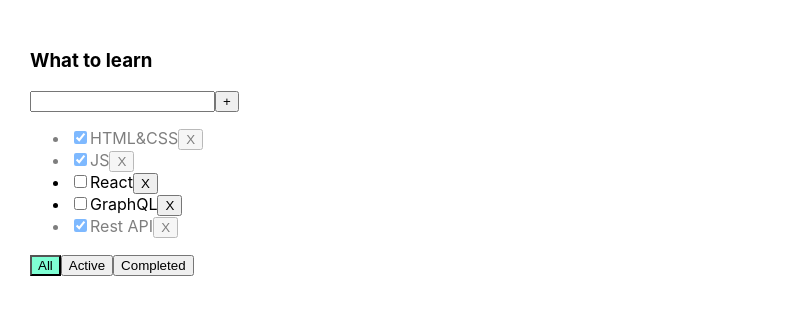
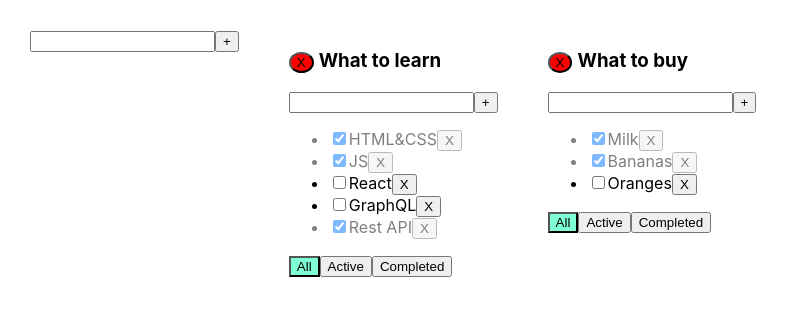
Before and after one commit to lenkaborshch/ToDoList, a React (Create React App) app: page / in a window 1280 px wide. Shown: the top 316 px of the page, without its empty margins (0-789 px from the left). Built offline with nearby package versions, Linux system fonts and the light colour scheme.

Commit message:
Opportunity add and remove Todolists, create EditableSpan (for editing span) and AddItemForm components

```diff
--- a/package.json
+++ b/package.json
@@ -2,6 +2,7 @@
   "name": "it-incubator-todolist-ts",
   "version": "0.1.0",
   "private": true,
+  "homepage": "https://lenkaborshch.github.io/ToDoList",
   "dependencies": {
     "@testing-library/jest-dom": "^4.2.4",
     "@testing-library/react": "^9.3.2",
@@ -11,6 +12,7 @@
     "@types/react": "^16.9.0",
     "@types/react-dom": "^16.9.0",
     "@types/uuid": "^8.3.0",
+    "gh-pages": "^3.1.0",
     "react": "^16.13.1",
     "react-dom": "^16.13.1",
     "react-scripts": "3.4.1",
@@ -21,7 +23,9 @@
     "start": "react-scripts start",
     "build": "react-scripts build",
     "test": "react-scripts test",
-    "eject": "react-scripts eject"
+    "eject": "react-scripts eject",
+    "predeploy": "npm run build",
+    "deploy": "gh-pages -d build"
   },
   "eslintConfig": {
     "extends": "react-app"
--- /dev/null
+++ b/src/AddItemForm.tsx
@@ -0,0 +1,44 @@
+import React, {ChangeEvent, KeyboardEvent, useState} from 'react'
+
+type AddItemFormPropsType = {
+    addItem: (title: string) => void
+}
+
+export function AddItemForm(props: AddItemFormPropsType) {
+
+    let [title, setTitle] = useState<string>('');
+    let [error, setError] = useState<string | null>(null);
+
+    const onAddTaskClick = () => {
+        if (title.trim()) {
+            props.addItem(title.trim())
+            setTitle('')
+        } else {
+            setError('Title is required!')
+        }
+    }
+
+    const onChangeHandler = (e: ChangeEvent<HTMLInputElement>) => {
+        setError(null)
+        setTitle(e.currentTarget.value)
+        /*console.log(title);*/
+    }
+
+    const onKeyPressHandler = (e: KeyboardEvent<HTMLInputElement>) => {
+        if (e.key === 'Enter') {
+            onAddTaskClick()
+        }
+    }
+
+    return (
+        <div>
+            <input value={title}
+                   onChange={onChangeHandler}
+                   onKeyPress={onKeyPressHandler}
+                   className={error ? 'error' : ''}
+            />
+            <button onClick={onAddTaskClick}>+</button>
+            {error && <div className='error-message'>{error}</div>}
+        </div>
+    )
+}
--- a/src/App.tsx
+++ b/src/App.tsx
@@ -1,8 +1,8 @@
-import React, {useState} from 'react';
-import './App.css';
-import TodoList from './TodoList';
-import {setInterval} from 'timers';
-import {v1} from 'uuid';
+import React, {useState} from 'react'
+import './App.css'
+import {TodoList} from './TodoList'
+import {v1} from 'uuid'
+import {AddItemForm} from './AddItemForm'
 
 export type TaskType = {
     id: string
@@ -10,69 +10,128 @@
     isDone: boolean
 }
 
-export type filterValuesType = 'all' | 'active' | 'completed';
+export type filterValuesType = 'all' | 'active' | 'completed'
 
+export type TodoListType = {
+    id: string
+    title: string
+    filter: filterValuesType
+}
+
+export type TasksStateType = {
+    [key: string]: Array<TaskType>
+}
 
 function App() {
-    let [tasks, setTasks] = useState<Array<TaskType>>([
-        {id: v1(), title: 'HTML&CSS', isDone: true},
-        {id: v1(), title: 'JS', isDone: true},
-        {id: v1(), title: 'React', isDone: false},
-        {id: v1(), title: 'GraphQL', isDone: false},
-        {id: v1(), title: 'Rest API', isDone: true},
+    const todoListId1 = v1()
+    const todoListId2 = v1()
+
+    let [todoLists, setTodoLists] = useState<Array<TodoListType>>([
+        {id: todoListId1, title: 'What to learn', filter: 'all'},
+        {id: todoListId2, title: 'What to buy', filter: 'all'}
     ])
 
+    let [tasks, setTasks] = useState<TasksStateType>({
+        [todoListId1]: [
+            {id: v1(), title: 'HTML&CSS', isDone: true},
+            {id: v1(), title: 'JS', isDone: true},
+            {id: v1(), title: 'React', isDone: false},
+            {id: v1(), title: 'GraphQL', isDone: false},
+            {id: v1(), title: 'Rest API', isDone: true}
+        ],
+        [todoListId2]: [
+            {id: v1(), title: 'Milk', isDone: true},
+            {id: v1(), title: 'Bananas', isDone: true},
+            {id: v1(), title: 'Oranges', isDone: false}
+        ]
+    })
 
-    let [filter, setFilter] = useState<filterValuesType>('all');
-
-    const addTask = (title: string) => {
-        let newTask: TaskType = {id: v1(), title: title, isDone: false};
-        setTasks([newTask, ...tasks]);
+    const addTask = (title: string, todoListId: string) => {
+        let todoListTasks = tasks[todoListId]
+        let newTask: TaskType = {id: v1(), title: title, isDone: false}
+        tasks[todoListId] = [newTask, ...todoListTasks]
+        setTasks({...tasks})
     }
 
-    const removeTask = (taskId: string) => {
-        setTasks(tasks.filter(task => task.id !== taskId));
+    const removeTask = (taskId: string, todoListId: string) => {
+        let todoListTasks = tasks[todoListId]
+        tasks[todoListId] = todoListTasks.filter(task => task.id !== taskId)
+        setTasks({...tasks})
     }
 
-    const changeFilter = (value: filterValuesType) => {
-        setFilter(value);
-    }
-
-    const changeStatus = (taskId: string, isDone: boolean) => {
-        let task = tasks.find(t => t.id === taskId);
+    const changeTaskStatus = (taskId: string, isDone: boolean, todoListId: string) => {
+        let todoListTasks = tasks[todoListId]
+        let task = todoListTasks.find(t => t.id === taskId);
         if (task) {
             task.isDone = isDone;
-            setTasks([...tasks]);
+            setTasks({...tasks});
         }
     }
 
-    let tasksForToDoList = tasks;
-    if (filter === 'active') {
-        tasksForToDoList = tasks.filter(task => !task.isDone)
+    const changeFilter = (value: filterValuesType, todoListId: string) => {
+        let todoList = todoLists.find(tl => tl.id === todoListId);
+        if (todoList) {
+            todoList.filter = value;
+            setTodoLists([...todoLists])
+        }
     }
 
-    if (filter === 'completed') {
-        tasksForToDoList = tasks.filter(task => task.isDone)
+    const removeTodoList = (todoListId: string) => {
+        setTodoLists(todoLists.filter(tl => tl.id !== todoListId))
+        delete tasks[todoListId]
+        setTasks({...tasks})
     }
 
-    /*let [time, setTime] = useState<string>(new Date().toLocaleTimeString())
+    const addTodoList = (title: string) => {
+        const newTodoListId = v1()
+        const newTodoList: TodoListType = {id: newTodoListId, title: title, filter: 'all'}
+        setTodoLists([newTodoList, ...todoLists])
+        setTasks({[newTodoListId]: [], ...tasks})
+    }
 
-    let stopTime = setInterval(() => {
-        setTime(new Date().toLocaleTimeString())
-    }, 1000);*/
+    const changeTaskTitle = (taskId: string, title: string, todoListId: string) => {
+        const task = tasks[todoListId].find(task => task.id === taskId)
+        if (task) task.title = title
+        setTasks({...tasks})
+    }
+
+    const changeTodoListTitle = (title: string, todoListId: string) => {
+        const todoList = todoLists.find(tl => tl.id === todoListId)
+        if (todoList) todoList.title = title
+        setTodoLists([...todoLists])
+    }
 
     return (
         <div className='App'>
-            <TodoList title='What to learn' tasks={tasksForToDoList}
-                      removeTask={removeTask} changeFilter={changeFilter}
-                      addTask={addTask} changeStatus={changeStatus}
-                      filter={filter}/>
-            {/*<div className='time'>
-                {time}
-                <button onClick={() => clearInterval(stopTime)}>
-                    Stop Time
-                </button>
-            </div>*/}
+            <AddItemForm addItem={addTodoList}/>
+            {todoLists.map(tl => {
+                let tasksForToDoList = tasks[tl.id];
+
+                if (tl.filter === 'active') {
+                    tasksForToDoList = tasks[tl.id].filter(task => !task.isDone)
+                }
+
+                if (tl.filter === 'completed') {
+                    tasksForToDoList = tasks[tl.id].filter(task => task.isDone)
+                }
+
+                return (
+                    <TodoList
+                        key={tl.id}
+                        id={tl.id}
+                        title={tl.title}
+                        filter={tl.filter}
+                        tasks={tasksForToDoList}
+                        removeTask={removeTask}
+                        changeFilter={changeFilter}
+                        addTask={addTask}
+                        changeStatus={changeTaskStatus}
+                        removeTodoList={removeTodoList}
+                        changeTaskTitle={changeTaskTitle}
+                        changeTodoListTitle={changeTodoListTitle}
+                    />
+                )
+            })}
         </div>
     );
 }
--- /dev/null
+++ b/src/EditableSpan.tsx
@@ -0,0 +1,36 @@
+import React, {useState, ChangeEvent} from 'react'
+
+type EditableSpanPropsType = {
+    value: string
+    changeValue: (value: string) => void
+}
+
+export function EditableSpan(props: EditableSpanPropsType) {
+
+    const [editMode, setEditMode] = useState<boolean>(false)
+    const [title, setTitle] = useState<string>(props.value)
+
+    const activatedEditMode = () => {
+        setEditMode(true)
+    }
+
+    const deActivatedEditMode = () => {
+        setEditMode(false)
+        props.changeValue(title)
+    }
+
+    const onChangeHandler = (e: ChangeEvent<HTMLInputElement>) => {
+        setTitle(e.currentTarget.value)
+    }
+
+    return (
+        editMode
+            ? <input value={title}
+                     onBlur={deActivatedEditMode}
+                     onKeyPress={e => e.key === 'Enter' ? deActivatedEditMode() : null}
+                     autoFocus={true}
+                     onChange={onChangeHandler}
+            />
+            : <span onDoubleClick={activatedEditMode}>{props.value}</span>
+    )
+}
--- a/src/TodoList.tsx
+++ b/src/TodoList.tsx
@@ -1,70 +1,60 @@
-import React, {useState, ChangeEvent, KeyboardEvent} from 'react';
-import {filterValuesType, TaskType} from './App';
+import React, {ChangeEvent} from 'react'
+import {filterValuesType, TaskType} from './App'
+import {AddItemForm} from './AddItemForm'
+import {EditableSpan} from './EditableSpan'
 
 type TodoListPropsType = {
+    id: string
     title: string
     filter: filterValuesType
     tasks: Array<TaskType>
-    removeTask: (taskId: string) => void
-    changeFilter: (value: filterValuesType) => void
-    addTask: (title: string) => void
-    changeStatus: (taskId: string, isDone: boolean) => void
+    removeTask: (taskId: string, todoListId: string) => void
+    changeFilter: (value: filterValuesType, todoListId: string) => void
+    addTask: (title: string, todoListId: string) => void
+    changeStatus: (taskId: string, isDone: boolean, todoListId: string) => void
+    removeTodoList: (todoListId: string) => void
+    changeTaskTitle: (taskId: string, title: string, todoListId: string) => void
+    changeTodoListTitle: (title: string, todoListId: string) => void
 }
 
-function TodoList(props: TodoListPropsType) {
-    let [title, setTitle] = useState<string>('');
-    let [error, setError] = useState<string | null>(null);
+export function TodoList(props: TodoListPropsType) {
+//нельзя редактировать уже выполненные
 
-    const addTask = () => {
-        if (title.trim()) {
-            props.addTask(title.trim());
-            setTitle('');
-        } else {
-            setError('Title is required!');
+    const tasks = props.tasks.map(task => {
+        const removeTask = () => props.removeTask(task.id, props.id)
+        const changeTaskStatus = (e: ChangeEvent<HTMLInputElement>) => {
+            props.changeStatus(task.id, e.currentTarget.checked, props.id)
         }
+        const changeTaskTitle = (value: string) => {
+            props.changeTaskTitle(task.id, value, props.id)
+        }
+        return (
+            <li key={task.id} className={task.isDone ? 'is-done' : ''}>
+                <input type='checkbox' checked={task.isDone} onChange={changeTaskStatus}/>
+                <EditableSpan value={task.title} changeValue={changeTaskTitle}/>
+                <button onClick={removeTask}>X</button>
+            </li>)
+    })
 
-    }
+    const onAllClickHandler = () => props.changeFilter('all', props.id)
+    const onActiveClickHandler = () => props.changeFilter('active', props.id)
+    const onCompletedClickHandler = () => props.changeFilter('completed', props.id)
 
-    const onChangeHandler = (e: ChangeEvent<HTMLInputElement>) => {
-        setError(null);
-        setTitle(e.currentTarget.value);
-    }
-
-    const onKeyPressHandler = (e: KeyboardEvent<HTMLInputElement>) => {
-        if (e.key === 'Enter') {
-            addTask()
-        }
-    }
-
-    const onAllClickHandler = () => props.changeFilter('all');
-    const onActiveClickHandler = () => props.changeFilter('active');
-    const onCompletedClickHandler = () => props.changeFilter('completed');
+    const addTask = (title: string) => props.addTask(title, props.id)
+    const removeTodoList = () => props.removeTodoList(props.id)
+    const changeTodoListTitle = (title: string) => props.changeTodoListTitle(title, props.id)
 
     return (
         <div>
-            <h3>{props.title}</h3>
-            <div>
-                <input value={title}
-                       onChange={onChangeHandler}
-                       onKeyPress={onKeyPressHandler}
-                       className={error ? 'error' : ''}
-                />
-                <button onClick={addTask}>+</button>
-                {error && <div className='error-message'>{error}</div>}
-            </div>
+            <h3>
+                <button onClick={removeTodoList}
+                        style={{backgroundColor: 'red', borderRadius: '50%', marginRight: '5px'}}>X
+                </button>
+                <EditableSpan value={props.title} changeValue={changeTodoListTitle}/>
+            </h3>
+            <AddItemForm addItem={addTask}/>
             <ul>
-                {props.tasks.map(task => {
-                    const removeTask = () => props.removeTask(task.id);
-                    const changeStatus = (e: ChangeEvent<HTMLInputElement>) => {
-                        props.changeStatus(task.id, e.currentTarget.checked);
-                    }
-                    return (
-                        <li key={task.id} className={task.isDone ? 'is-done' : ''}>
-                            <input type='checkbox' checked={task.isDone} onChange={changeStatus}/>
-                            <span>{task.title}</span>
-                            <button onClick={removeTask}>X</button>
-                        </li>)
-                })}
+                {tasks}
             </ul>
 
             <div>
@@ -81,5 +71,3 @@
         </div>
     )
 }
-
-export default TodoList;
```
Also changed, not shown: 1 other file (tests, documents, lock files or other folders).
